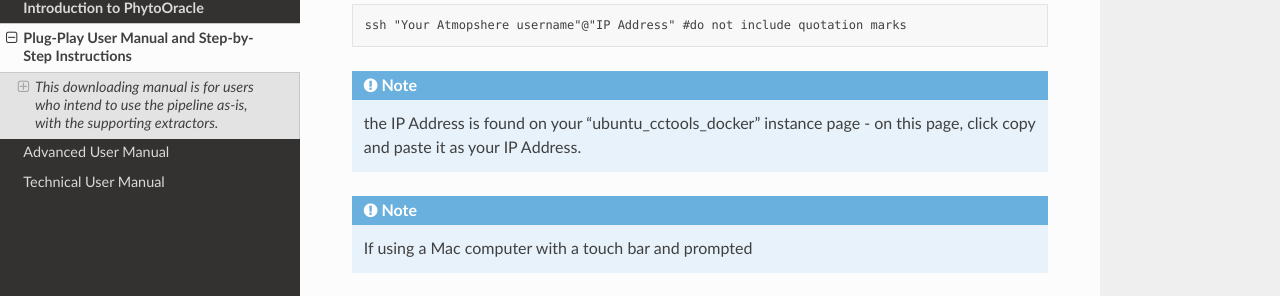
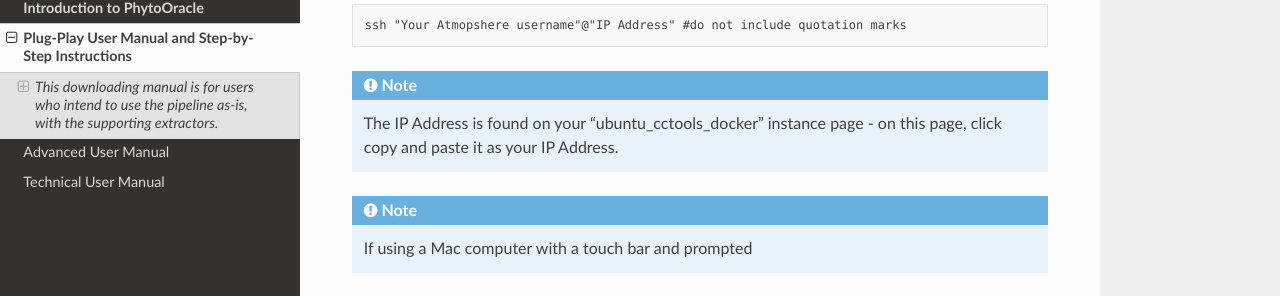
Before and after one commit to LyonsLab/PhytoOracle, a Sphinx documentation site: the page built from docs/plug-play.rst, in a window 1280 px wide and 900 px high, scrolled down 2140 px. Shown: the part 144-440 px from the top of the window. Built offline with Sphinx 7.4.7 and the Read the Docs theme 2.0.0, drawn with Linux system fonts in a browser that asks for light colours.

```diff
--- a/docs/plug-play.rst
+++ b/docs/plug-play.rst
@@ -33,9 +33,9 @@ Create a CyVerse Atmosphere account: if not done so already.
 
      the dependency (Ubuntu 18.04 LTS) can be installed from https://jxuzy.blogspot.com/2019/11/install-cctools-ubuntu-1804lts.html
 
-    .. note::   You will also need Docker Runtime to run this workflow.
+.. note::   You will also need Docker Runtime to run this workflow.
 
-                * Installations instructions may be found here: https://www.digitalocean.com/community/tutorials/how-to-install-and-use-docker-on-ubuntu-16-04
+* Installations instructions may be found here: https://www.digitalocean.com/community/tutorials/how-to-install-and-use-docker-on-ubuntu-16-04
 
 ===============================
 **Step One: Launch an Image**
@@ -74,8 +74,10 @@ When finished:
 
 .. code-block:: RST
 
-  ssh "Your Atmopshere username"@"IP Address" #do not include quotation marks
-.. note::   the IP Address is found on your "ubuntu_cctools_docker" instance page - on this page, click copy and paste it as your IP Address.
+   ssh "Your Atmopshere username"@"IP Address" #do not include quotation marks
+
+.. note::
+   The IP Address is found on your "ubuntu_cctools_docker" instance page - on this page, click copy and paste it as your IP Address.
 .. note::   If using a Mac computer with a touch bar and prompted
 
 .. code-block:: RST
```
